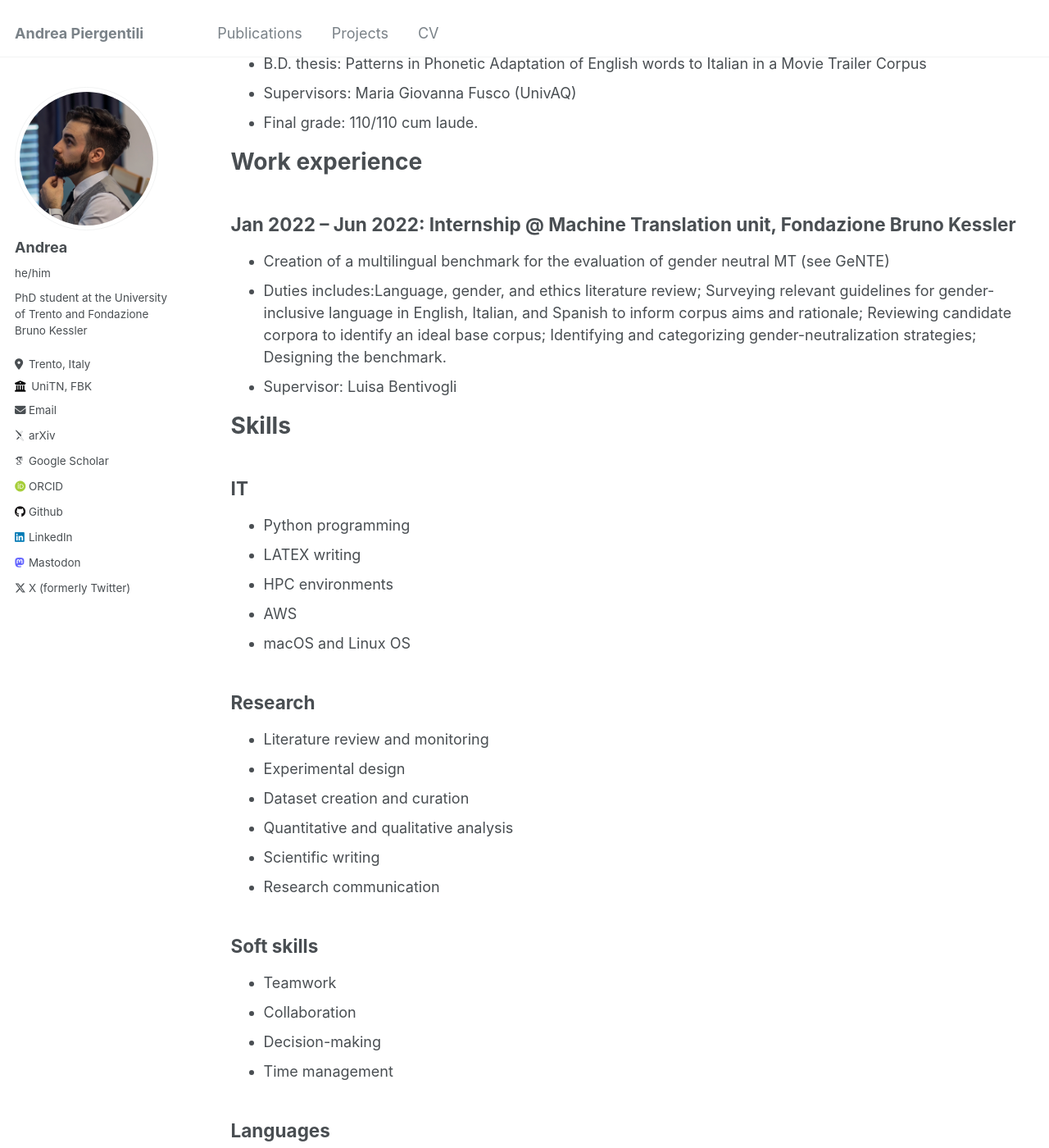
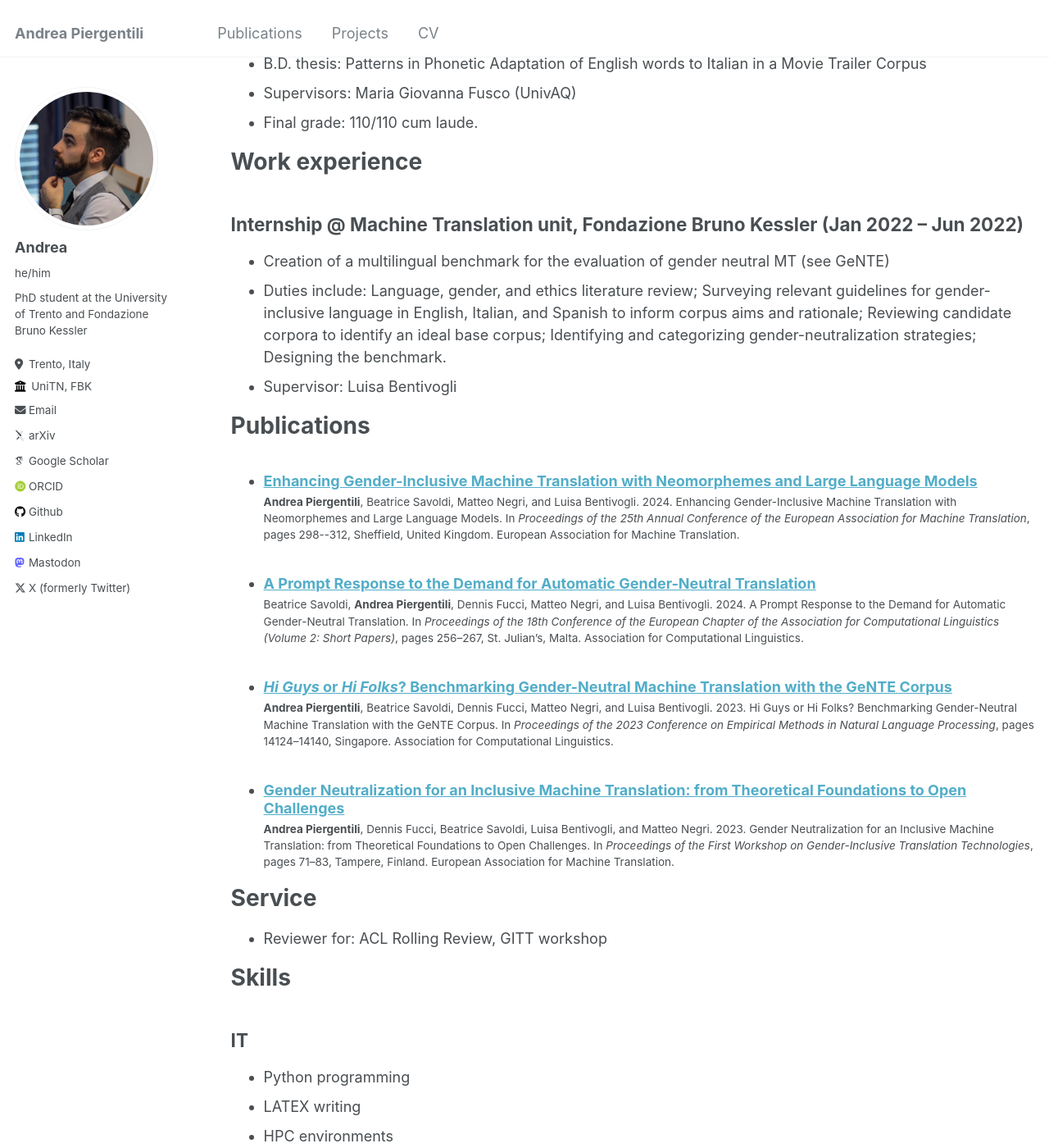
Before and after one commit to apierg/apierg.github.io, a Jekyll site: the page built from _pages/cv.md, in a window 1280 px wide and 1400 px high, scrolled down 721 px. Shown: the whole window at 82% size. Built offline with Jekyll 4.4.1, drawn with Linux system fonts in a browser that asks for light colours; some web fonts are replaced; some of the changed text lies outside the part shown.

Commit message:
page structure change

```diff
--- a/_pages/cv.md
+++ b/_pages/cv.md
@@ -28,17 +28,25 @@ Education
 * Supervisors: Maria Giovanna Fusco (UnivAQ)
 * Final grade: 110/110 cum laude.
 
-
 Work experience
 ======
-## Jan 2022 – Jun 2022: Internship @ Machine Translation unit, Fondazione Bruno Kessler
+## Internship @ Machine Translation unit, Fondazione Bruno Kessler (Jan 2022 – Jun 2022)
 * Creation of a multilingual benchmark for the evaluation of gender neutral MT (see GeNTE)
-* Duties includes:Language, gender, and ethics literature review; Surveying relevant guidelines for gender-inclusive language in English, Italian, and Spanish to inform corpus aims and rationale; Reviewing candidate corpora to identify an ideal base corpus; Identifying and categorizing gender-neutralization strategies; Designing the benchmark.
+* Duties include: Language, gender, and ethics literature review; Surveying relevant guidelines for gender-inclusive language in English, Italian, and Spanish to inform corpus aims and rationale; Reviewing candidate corpora to identify an ideal base corpus; Identifying and categorizing gender-neutralization strategies; Designing the benchmark.
 * Supervisor: Luisa Bentivogli
 
+Publications
+======
+  <ul>{% for post in site.publications reversed %}
+    {% include archive-single-cv.html %}
+  {% endfor %}</ul>
 
-Skills
+Service
 ======
+* Reviewer for: ACL Rolling Review, GITT workshop
+
+# Skills
+
 ## IT
 * Python programming
 * LATEX writing
@@ -64,13 +72,3 @@ Skills
 * Italian (native)
 * English (C1)
 * Spanish (B1)
-
-Publications
-======
-  <ul>{% for post in site.publications reversed %}
-    {% include archive-single-cv.html %}
-  {% endfor %}</ul>
-
-Service
-======
-* Reviewer for: ACL Rolling Review, GITT workshop
```
